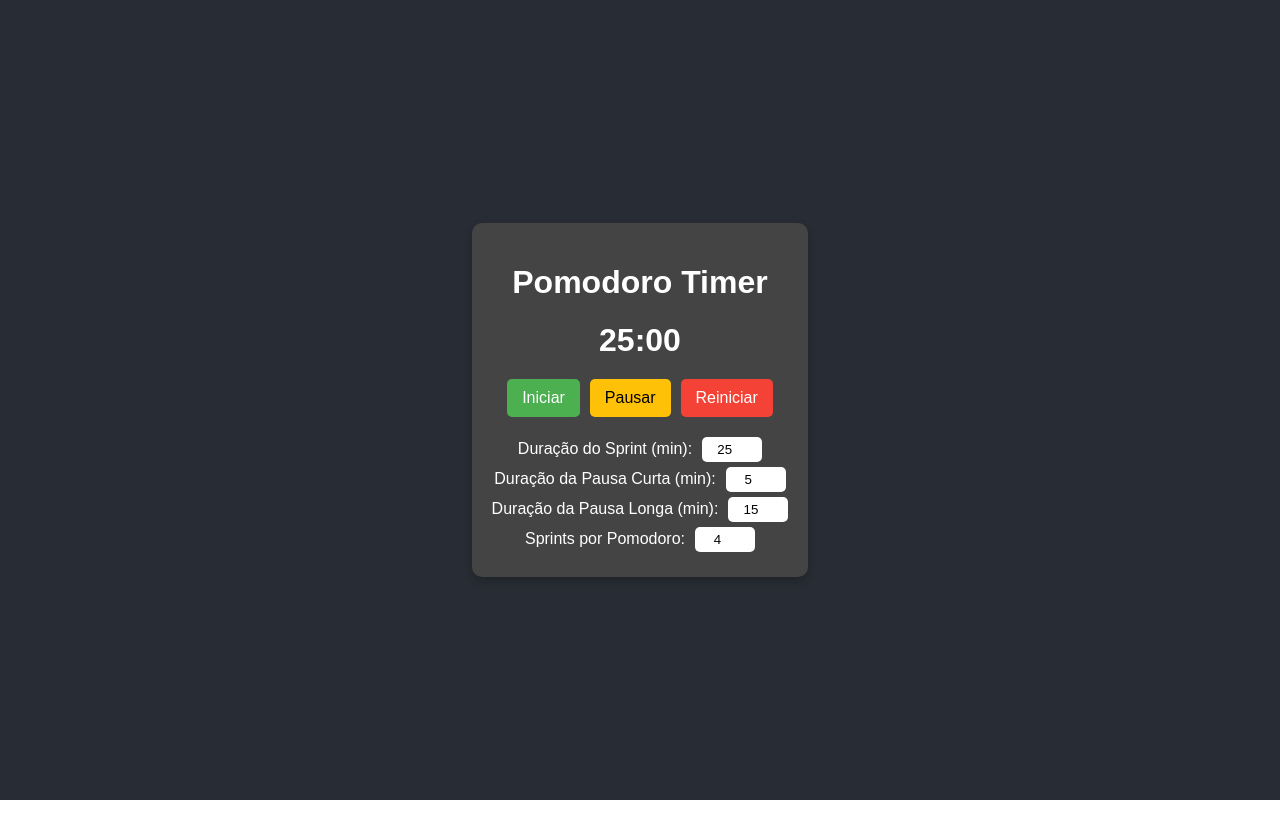
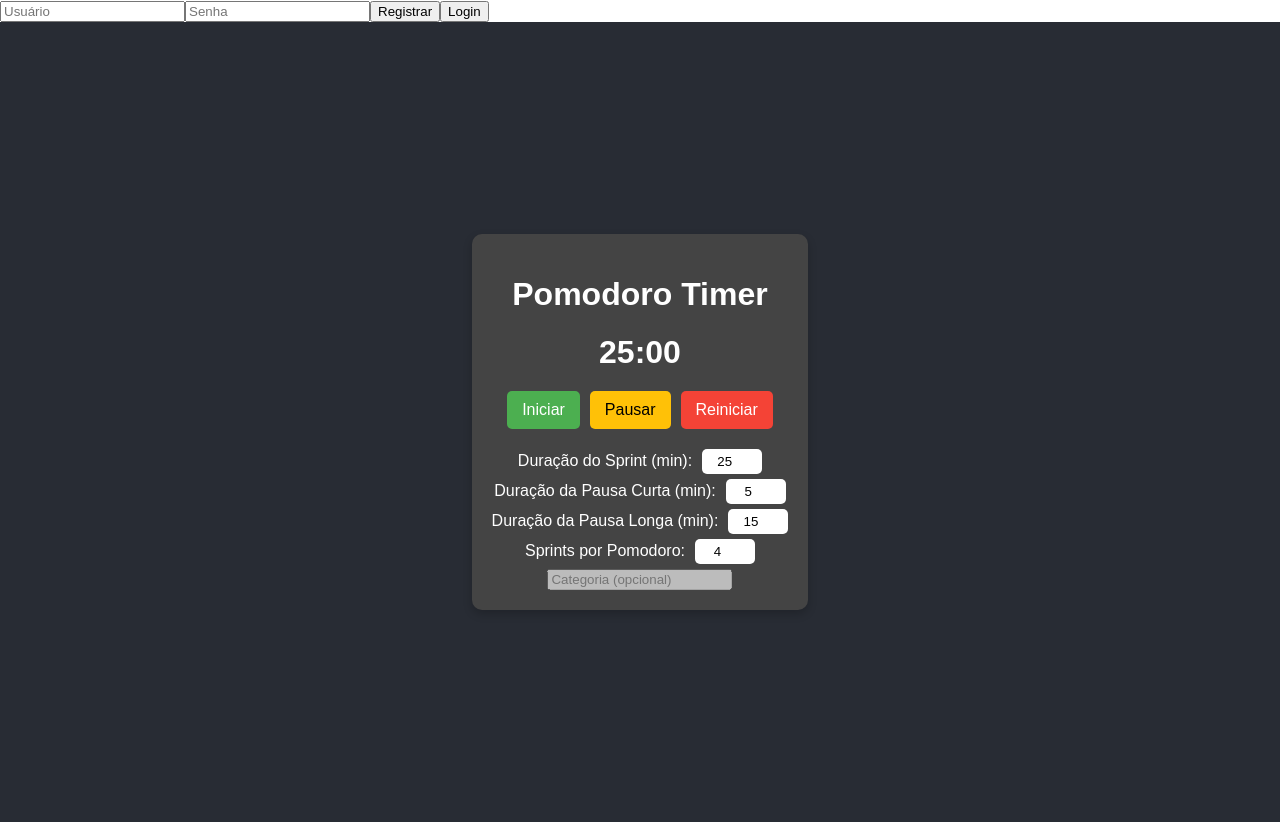
Before and after one commit to leonardo-torquato/pomodoro-api, a React (Create React App) app in the folder pomodoro-api-frontend/pomodoro-api/: page / in a window 1280 px wide. Before the commit the page ends 800 px from the top, so only its background shows below. Built offline with nearby package versions, Linux system fonts and the light colour scheme.

Commit message:
Implementação inicial do componente de registro/login na tela inicial, e renderização condicional da categoria do Pomodoro.

```diff
--- a/pomodoro-api-frontend/pomodoro-api/src/App.js
+++ b/pomodoro-api-frontend/pomodoro-api/src/App.js
@@ -1,10 +1,18 @@
+import React, { useState } from 'react';
 import PomodoroTimer from './PomodoroTimer';
-
+import PomodoroList from './PomodoroList';
+import AuthSection from './AuthSection.js';
 import './App.css';
 
 function App() {
+  const [currentUser, setCurrentUser] = useState(null);
+
   return (
-    <PomodoroTimer/>
+    <div className="app-container">
+      <AuthSection currentUser={currentUser} setCurrentUser={setCurrentUser} />
+      <PomodoroTimer currentUser={currentUser} />
+      {currentUser && <PomodoroList currentUser={currentUser} />}
+    </div>
   );
 }
 
--- /dev/null
+++ b/pomodoro-api-frontend/pomodoro-api/src/AuthSection.js
@@ -0,0 +1,68 @@
+import React, { useState } from 'react';
+import axios from 'axios';
+
+const AuthSection = ({ currentUser, setCurrentUser }) => {
+  const [formData, setFormData] = useState({ username: '', password: '' });
+
+  const handleRegister = async (e) => {
+    e.preventDefault();
+    try {
+      await axios.post('/api/auth/register', formData);
+      alert('Registro realizado com sucesso!');
+    } catch (error) {
+      alert(error.response?.data || 'Erro no registro');
+    }
+  };
+
+  const handleLogin = async (e) => {
+    e.preventDefault();
+    try {
+      await axios.post('/api/auth/login', formData, { withCredentials: true });
+      const user = { id: 1, username: formData.username }; // Em produção, obtenha do backend
+      setCurrentUser(user);
+      alert('Login realizado!');
+    } catch (error) {
+      alert('Credenciais inválidas');
+    }
+  };
+
+  const handleLogout = async () => {
+    try {
+      await axios.post('/api/auth/logout', {}, { withCredentials: true });
+      setCurrentUser(null);
+      alert('Logout realizado!');
+    } catch (error) {
+      console.error('Erro no logout:', error);
+    }
+  };
+
+  return (
+    <div className="auth-section">
+      {!currentUser ? (
+        <form>
+          <input
+            type="text"
+            placeholder="Usuário"
+            value={formData.username}
+            onChange={(e) => setFormData({ ...formData, username: e.target.value })}
+          />
+          <input
+            type="password"
+            placeholder="Senha"
+            value={formData.password}
+            onChange={(e) => setFormData({ ...formData, password: e.target.value })}
+          />
+          <button onClick={handleRegister}>Registrar</button>
+          <button onClick={handleLogin}>Login</button>
+        </form>
+      ) : (
+        <div>
+          <p>Bem-vindo, {currentUser.username}!</p>
+          <button onClick={handleLogout}>Logout</button>
+        </div>
+      )}
+    </div>
+  );
+};
+
+export default AuthSection;
--- a/pomodoro-api-frontend/pomodoro-api/src/PomodoroList.js
+++ b/pomodoro-api-frontend/pomodoro-api/src/PomodoroList.js
@@ -1,26 +1,30 @@
 import React, { useEffect, useState } from 'react';
 import axios from 'axios';
 
-const PomodoroList = () => {
+const PomodoroList = ({ currentUser }) => {
     const [pomodoros, setPomodoros] = useState([]);
 
     useEffect(() => {
-        axios.get('/api/pomodoros')
+        if (currentUser) {
+            axios.get(`/api/pomodoro/completed/${currentUser.id}`, { withCredentials: true })
                 .then(response => {
                     setPomodoros(response.data);
                 })
                 .catch(error => {
                     console.error('Erro ao buscar Pomodoros:', error);
                 });
-    }, []);
+        }
+    }, [currentUser]);
 
     return (
-        <div>
-            <h1>Lista de Pomodoros</h1>
+        <div className="pomodoro-list">
+            <h2>Meus Pomodoros Concluídos</h2>
             <ul>
                 {pomodoros.map(pomodoro => (
                     <li key={pomodoro.id}>
-                        {pomodoro.categoria} - {pomodoro.duracaoSprint}
+                        <strong>{pomodoro.categoria || 'Sem categoria'}</strong> -
+                        {new Date(pomodoro.dataInicio).toLocaleDateString()} -
+                        {pomodoro.sprintsPorPomodoro} sprints
                     </li>
                 ))}
             </ul>
--- a/pomodoro-api-frontend/pomodoro-api/src/PomodoroTimer.js
+++ b/pomodoro-api-frontend/pomodoro-api/src/PomodoroTimer.js
@@ -1,15 +1,18 @@
 import React, { useState } from "react";
 import usePomodoroTimer from "./usePomodoroTimer";
+import axios from 'axios';
 import "./PomodoroTimer.css";
 
-const PomodoroTimer = () => {
+// Adicione currentUser como prop na definição do componente
+const PomodoroTimer = ({ currentUser }) => {
   // Estados para as configurações do Pomodoro
   const [sprintDuration, setSprintDuration] = useState(25 * 60); // 25 min
   const [shortBreakDuration, setShortBreakDuration] = useState(5 * 60); // 5 min
   const [longBreakDuration, setLongBreakDuration] = useState(15 * 60); // 15 min
   const [sprintsPerPomodoro, setSprintsPerPomodoro] = useState(4);
+  const [sprintCount, setSprintCount] = useState(0);
+  const [category, setCategory] = useState('');
 
-  const [sprintCount, setSprintCount] = useState(0);
   const { timeLeft, start, pause, reset } = usePomodoroTimer(sprintDuration, false, handleComplete);
 
   function handleComplete() {
@@ -24,9 +27,31 @@ const PomodoroTimer = () => {
     }
   }
 
+  const formatTime = (seconds) => {
+    const hours = Math.floor(seconds / 3600);
+    const minutes = Math.floor((seconds % 3600) / 60);
+    return `${String(hours).padStart(2, '0')}:${String(minutes).padStart(2, '0')}:00`;
+  };
+
+  const savePomodoro = async () => {
+    try {
+      await axios.post('/api/pomodoro/start', {
+        duracaoSprint: formatTime(sprintDuration),
+        sprintsPorPomodoro: sprintsPerPomodoro,
+        duracaoPausaCurta: formatTime(shortBreakDuration),
+        duracaoPausaLonga: formatTime(longBreakDuration),
+        categoria: category,
+        usuarioId: currentUser?.id || null
+      }, { withCredentials: true });
+    } catch (error) {
+      console.error('Erro ao salvar pomodoro:', error);
+    }
+  };
+
   const handleStart = () => {
     reset(sprintDuration);
     start();
+    savePomodoro();
   };
 
   return (
@@ -80,6 +105,16 @@ const PomodoroTimer = () => {
             />
           </label>
         </div>
+
+        <div className="category-input">
+          <input
+            type="text"
+            placeholder="Categoria (opcional)"
+            value={category}
+            onChange={(e) => setCategory(e.target.value)}
+            disabled={!currentUser} // Desabilita se não estiver logado
+          />
+        </div>
       </div>
     </div>
   );
```
Also changed, not shown: 1 other file (tests, documents, lock files or other folders). Lines whose indentation alone changed are shown as unchanged.
